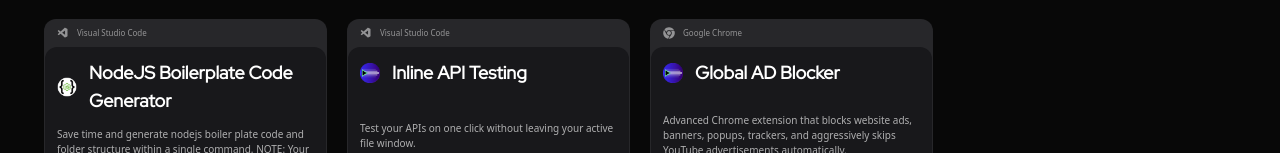
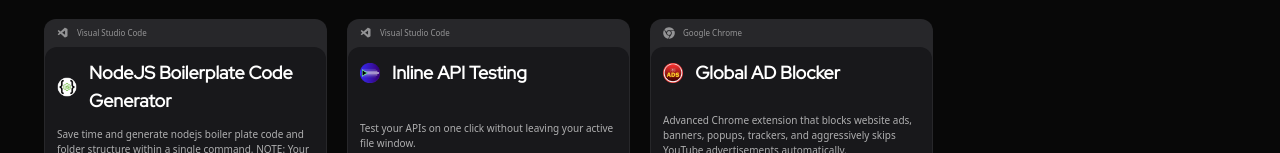
Before and after one commit to isudiptodas/isudiptodas_portfolio, a Next.js app: page /extensions in a window 1280 px wide. Shown: the part 303-456 px from the top of the page. Built offline with nearby package versions, Linux system fonts and the light colour scheme; what tailwindcss-motion would draw is missing.

Commit message:
Update extensions.ts

```diff
--- a/src/data/extensions.ts
+++ b/src/data/extensions.ts
@@ -55,7 +55,7 @@ export const extensions = [
     },
     {
         name:  `Global AD Blocker`,
-        icon: `/extension-icons/inline-api-test.png`,
+        icon: `/extension-icons/ad-blocker.png`,
         desc: `Advanced Chrome extension that blocks website ads, banners, popups, trackers, and aggressively skips YouTube advertisements automatically.`,
         platform: `Google Chrome`,
         link: ``,
```
